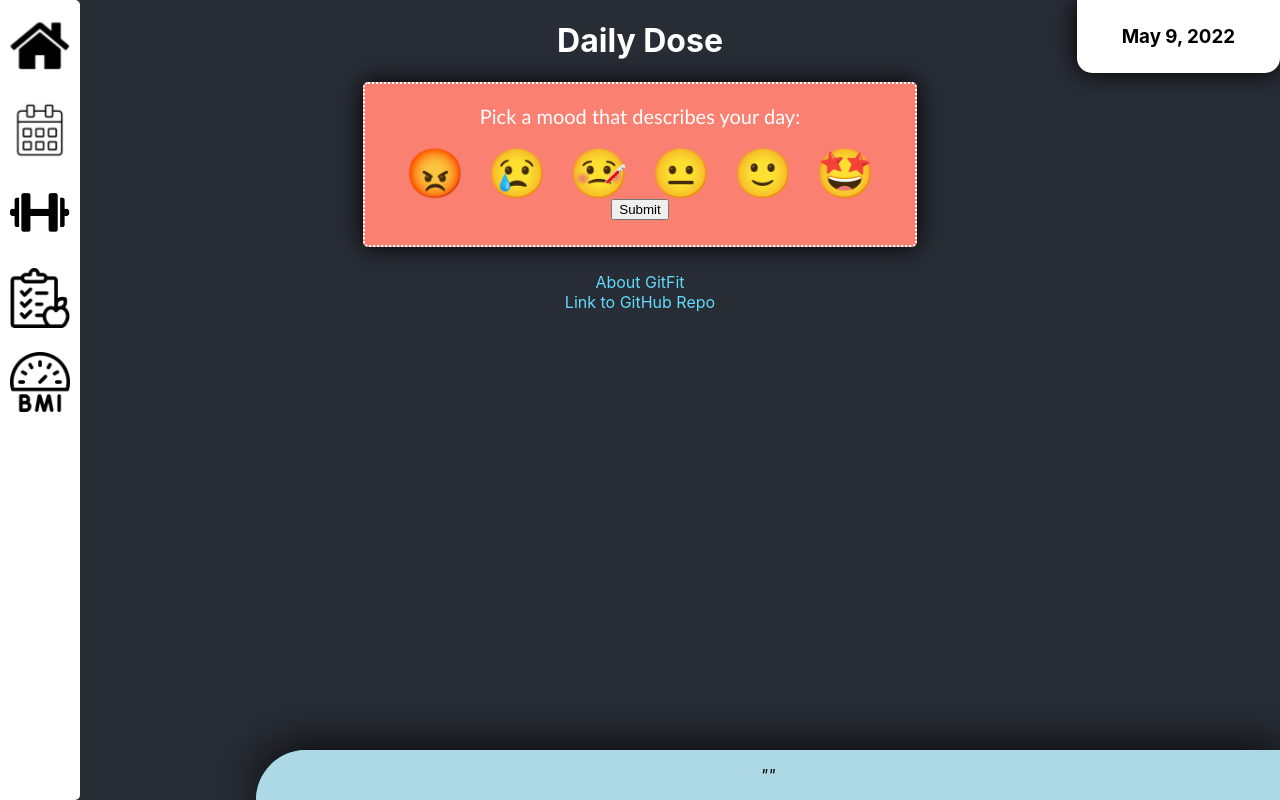
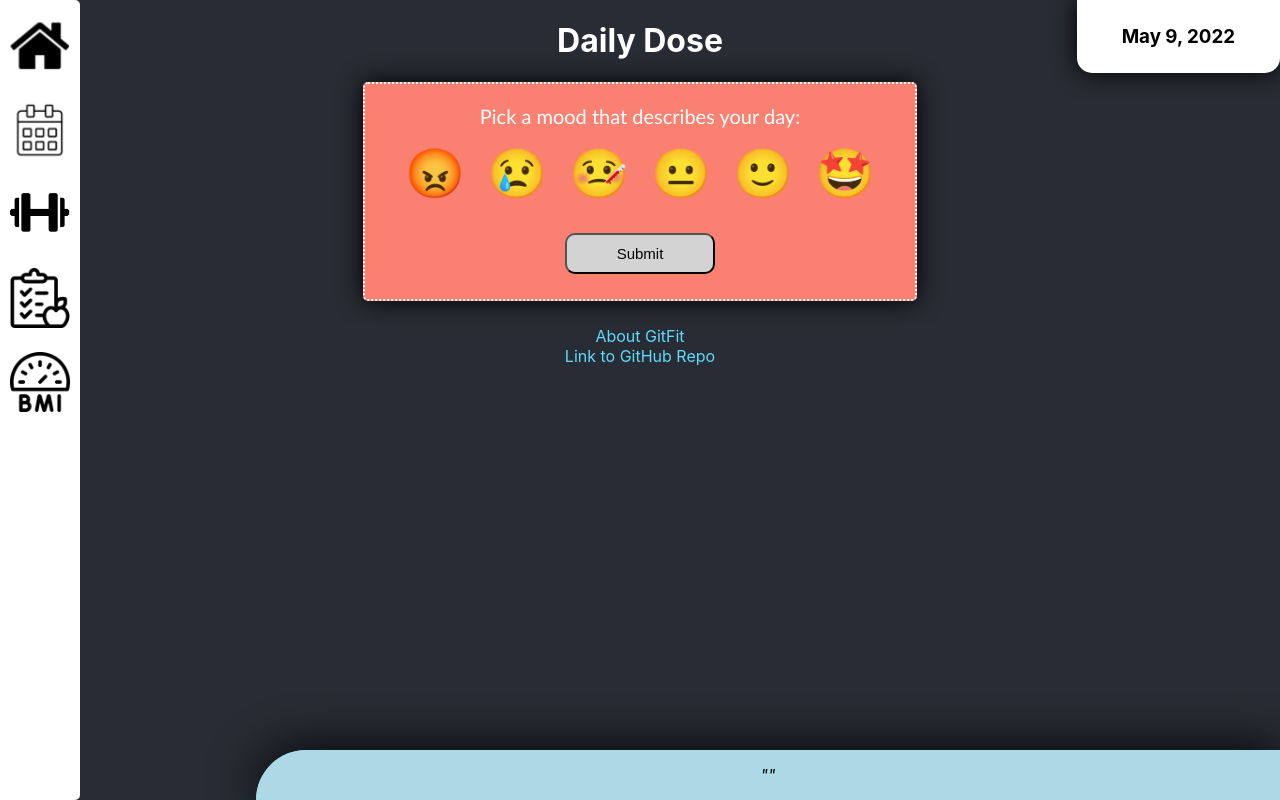
Before and after one commit to LukeSandsor/GitFit-App, a React (Create React App) app in the folder frontend/: page /#/summary in a window 1280 px wide. Built offline with nearby package versions, Linux system fonts and the light colour scheme; no server answers.

Commit message:
added post call for emoji to daily dose

```diff
--- a/frontend/src/Pages/SummaryPage.css
+++ b/frontend/src/Pages/SummaryPage.css
@@ -58,16 +58,28 @@
 #mood-picker > ul > li {
   list-style-type: none;
   margin: 5px;
+  margin-bottom: 40px;
   font-size: 48px;
   width: 72px;       /* needed to freeze components in place */
   line-height: 40px; /* needed to freeze components in place */
   display: inline-block;
   vertical-align: middle;
+  cursor: pointer;
   transition: 0.3s;
 }
 
 #mood-picker > ul > li:hover {
   font-size: 72px; /* same value as width */
+}
+
+#mood-picker > button {
+  width: 150px;
+  font-size: 15px;
+  background: lightgray;
+  color: black;
+  padding: 10px 20px;
+  border-radius: 10px;
+  cursor: pointer;
 }
 
 #adviceDisplay {
--- a/frontend/src/Pages/SummaryPage.js
+++ b/frontend/src/Pages/SummaryPage.js
@@ -5,6 +5,8 @@ import './SummaryPage.css';
 
 const monthStrs = ['Jan', 'Feb', 'Mar', 'Apr', 'May', 'Jun', 'Jul', 'Aug', 'Sep', 'Oct', 'Nov', 'Dec'];
 const emojis = ['😡', '😢', '🤒', '😐', '🙂', '🤩'];
+
+const user = 'guest';
 
 function SummaryPage() {
   const [adviceObject, setAdvice] = useState({});
@@ -16,7 +18,7 @@ function SummaryPage() {
       const response = await axios.get('https://gitfit.lucasreyna.me/advice');
       return response.data[0];
     } catch (error) {
-      // possible do something with no advice
+      // possibly do something with no advice
       // console.log(error);
       return false;
     }
@@ -24,12 +26,16 @@ function SummaryPage() {
 
   async function postEmoji() {
     try {
-      // returns an array of size 1 with advice object
-      const response = await axios.post('https://gitfit.lucasreyna.me/calendar');
-      return response.data[0];
+      if (selectedEmoji !== '') {
+        const emojiStr = document.getElementById(selectedEmoji).innerHTML;
+        const response = await axios.post(
+          'https://gitfit.lucasreyna.me/calendar',
+          {user: user, 'mood': emojiStr}
+        );
+        return response;
+      }
     } catch (error) {
-      // possible do something with no advice
-      // console.log(error);
+      // possibly do something with error
       return false;
     }
   }
@@ -53,11 +59,15 @@ function SummaryPage() {
 
   function selectEmoji(emojiIndex)
   {
+    let thisEmojiID = emojiID(emojiIndex);
+
     // reset old selected emoji
-    changeEmojiClass('');
-
-    // set new emoji
-    setSelectedEmoji(emojiID(emojiIndex));
+    // don't bother reseting if it's the same one
+    if (selectedEmoji !== thisEmojiID)
+    {
+      changeEmojiClass('');
+      setSelectedEmoji(thisEmojiID);
+    }
   }
 
   useEffect(() => {
```
